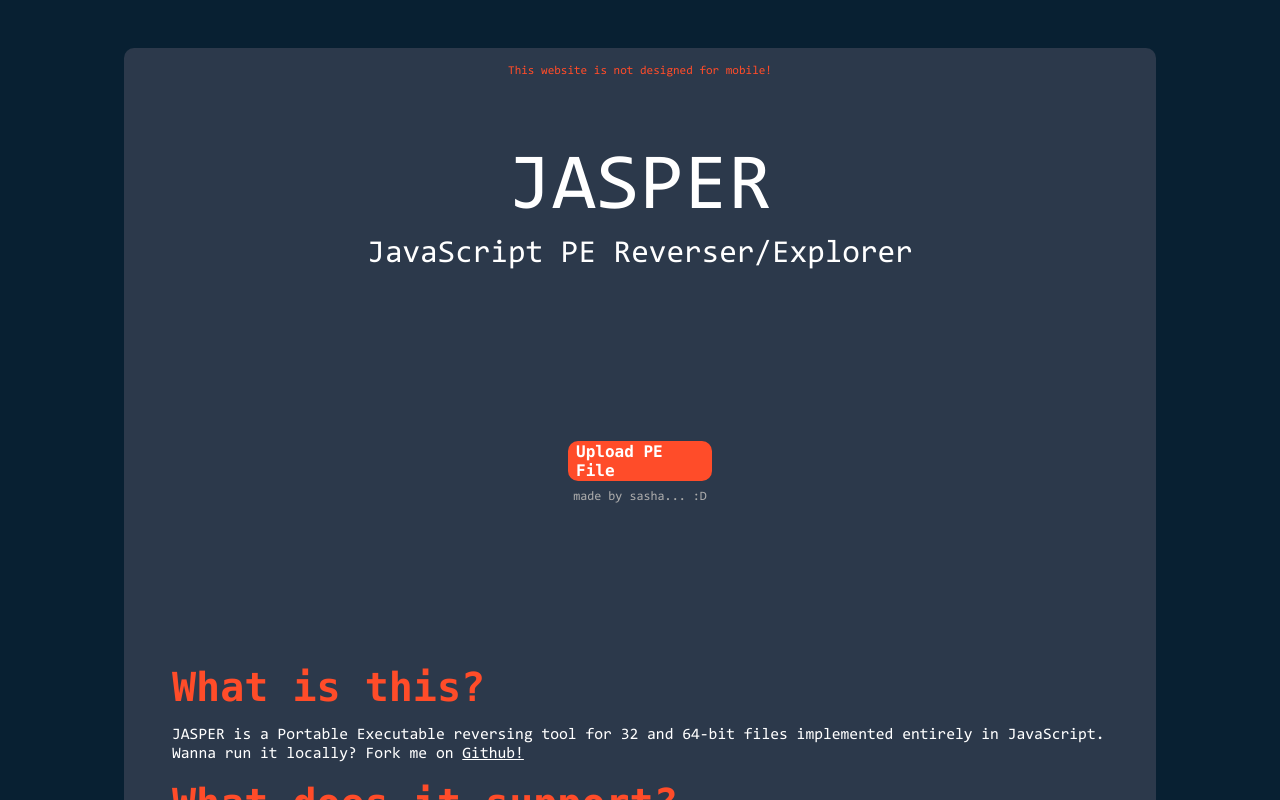
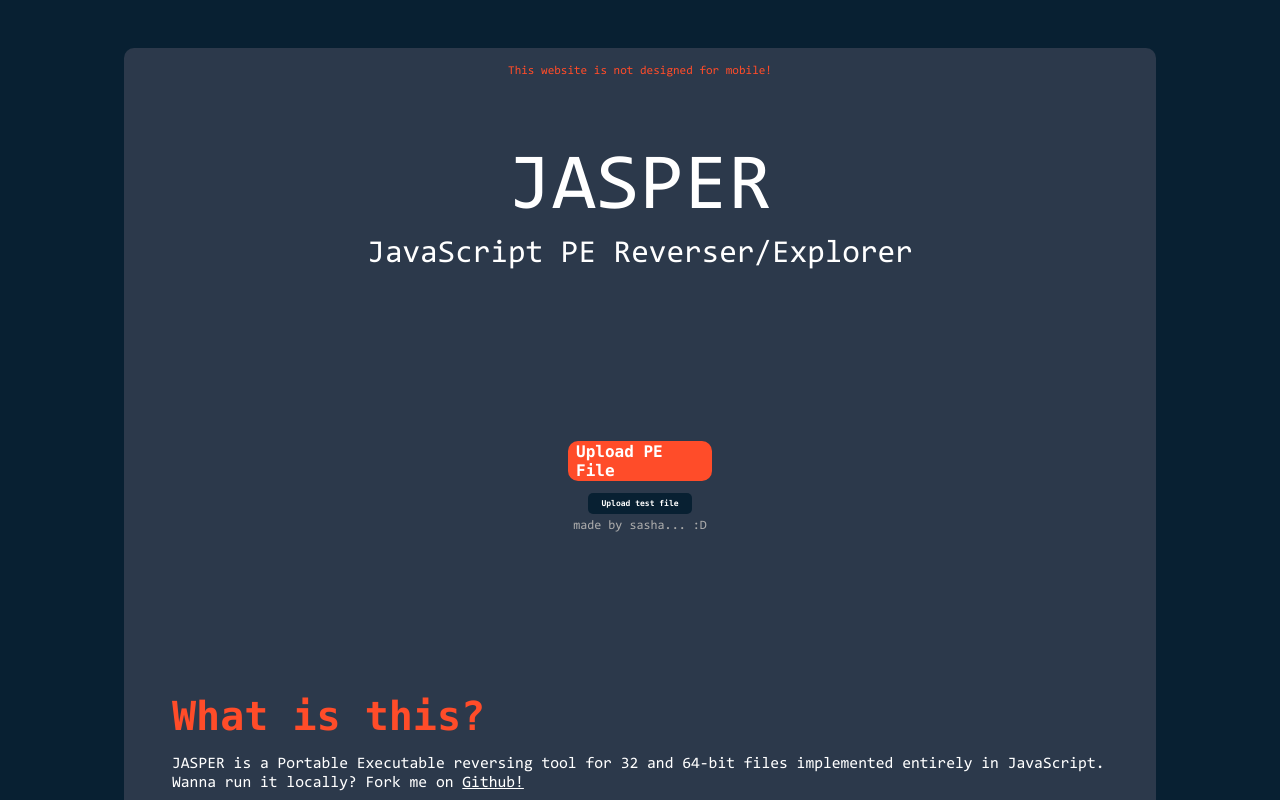
Before and after one commit to anthonyshibitov/jasper, a React (Vite) app: page / in a window 1280 px wide. Shown: the top 800 px of the page. Built offline with nearby package versions, Linux system fonts and the light colour scheme.

Commit message:
Add test file upload functionality for kernel32.dll

```diff
--- a/src/App.css
+++ b/src/App.css
@@ -38,9 +38,30 @@ input[type="file"] {
   cursor: pointer;
 }
 
+#test-upload-wrapper {
+  display: flex;
+  justify-content: center;
+  align-items: center;
+  height: 0.8rem;
+  width: 6rem;
+  border-radius: 5px;
+  color: white;
+  background-color: var(--dark-bg);
+  font-weight: bolder;
+  padding: 0.25rem;
+  margin: 0.25rem;
+  cursor: pointer;
+  font-size: 0.5rem;
+}
+
 #file-upload-wrapper:hover {
   background-color: white;
   color: var(--accent);
+}
+
+#test-upload-wrapper:hover {
+  background-color: white;
+  color: var(--dark-bg);
 }
 
 input {
--- a/src/App.jsx
+++ b/src/App.jsx
@@ -22,16 +22,17 @@ function App() {
   const [show, setShow] = useState("");
   const [stringsFunc, setStringsFunc] = useState([]);
 
-  useEffect(() => {
-    document.title = "JASPER";
-    const uploadElement = document.getElementById("file-upload");
-    uploadElement.addEventListener("change", () => {
-      const file = uploadElement.files[0];
+  function processFile(fileInput) {
+    const file = fileInput;
     setPe(createPe());
 
     const reader = new FileReader();
 
     reader.readAsArrayBuffer(file);
+
+    if(!file.name){
+      file.name = "kernel32.dll";
+    }
 
     reader.onload = () => {
       const resultArray = new Uint8Array(reader.result);
@@ -77,7 +78,30 @@ function App() {
       setShow("quick");
       setRender(true);
     };
+  }
+
+  useEffect(() => {
+    document.title = "JASPER";
+    const uploadElement = document.getElementById("file-upload");
+    uploadElement.addEventListener("change", () => {
+      processFile(uploadElement.files[0]);
     });
+    const uploadTestElement = document.getElementById("test-upload-wrapper");
+    uploadTestElement.addEventListener("click", () => {
+      //const array = new ArrayBuffer(10000);
+      //const testFile = new File([array], "../public/kernel32.dll.ttf")
+
+      fetch('/public/kernel32.dll')
+        .then(response => {
+          return response.blob();
+        })
+        .then(blob => {
+          processFile(blob);
+        })
+
+      //processFile(testFile);
+    })
+
   }, []);
 
   return (
@@ -96,22 +120,38 @@ function App() {
               <input type="file" name="file-upload" id="file-upload" />
               Upload PE File
             </label>
+            <label id="test-upload-wrapper">Upload test file</label>
             <div className="button-under-label">made by sasha... :D</div>
           </div>
           <div className="info-wrapper">
             <div className="info-header">What is this?</div>
-            <span>JASPER is a Portable Executable reversing tool for 32 and 64-bit files implemented entirely in JavaScript. Wanna run it locally? Fork me on <a href="https://github.com/anthonyshibitov/jasper">Github!</a></span>
+            <span>
+              JASPER is a Portable Executable reversing tool for 32 and 64-bit
+              files implemented entirely in JavaScript. Wanna run it locally?
+              Fork me on{" "}
+              <a href="https://github.com/anthonyshibitov/jasper">Github!</a>
+            </span>
             <div className="info-header">What does it support?</div>
-            <span>Currently it will parse 32 and 64 bit PE files. It should be able to successfully parse most files as long as they aren't extremely malformed. If your file doesn't process, please consider opening an issue on <a href="https://github.com/anthonyshibitov/jasper">Github</a> so it can be fixed.</span>
+            <span>
+              Currently it will parse 32 and 64 bit PE files. It should be able
+              to successfully parse most files as long as they aren't extremely
+              malformed. If your file doesn't process, please consider opening
+              an issue on{" "}
+              <a href="https://github.com/anthonyshibitov/jasper">Github</a> so
+              it can be fixed.
+            </span>
             <div className="info-header">Contact</div>
-            My email is available on my Github profile. Psst.. I'm currently looking for work! :)
+            My email is available on my Github profile. Psst.. I'm currently
+            looking for work! :)
           </div>
         </>
       )}
       {render == true && error == "" && (
         <div className="content-wrapper">
           <NavBar setShow={setShow} show={show} pe={pe} arch={arch} />
-          {show == "quick" && <QuickInfo quickInfo={quickInfo} strings={stringsFunc} />}
+          {show == "quick" && (
+            <QuickInfo quickInfo={quickInfo} strings={stringsFunc} />
+          )}
           {show == "dos" && (
             <DosHeader
               dosHeader={pe._IMAGE_DOS_HEADER}
--- a/src/components/QuickInfo.jsx
+++ b/src/components/QuickInfo.jsx
@@ -96,10 +96,10 @@ function QuickInfo(props) {
                   ? strings.map((string) => <div>{string}</div>)
                   : strings.map((string, index) => {
                       if (index < 10) {
-                        return <div key={index}>{string.offset}: {string.buffer}</div>;
+                        return <div key={index}>0x{(string.offset).toString(16)}: {string.buffer}</div>;
                       }
                       if (index >= 10 && showMoreString) {
-                        return <div key={index}>{string.offset}: {string.buffer}</div>;
+                        return <div key={index}>0x{(string.offset).toString(16)}: {string.buffer}</div>;
                       }
                       if (index >= 10 && !showMoreString){
                         stringTotal += 1;
```
Also changed, not shown: 2 other files (tests, documents, lock files or other folders). Lines whose indentation alone changed are shown as unchanged.
